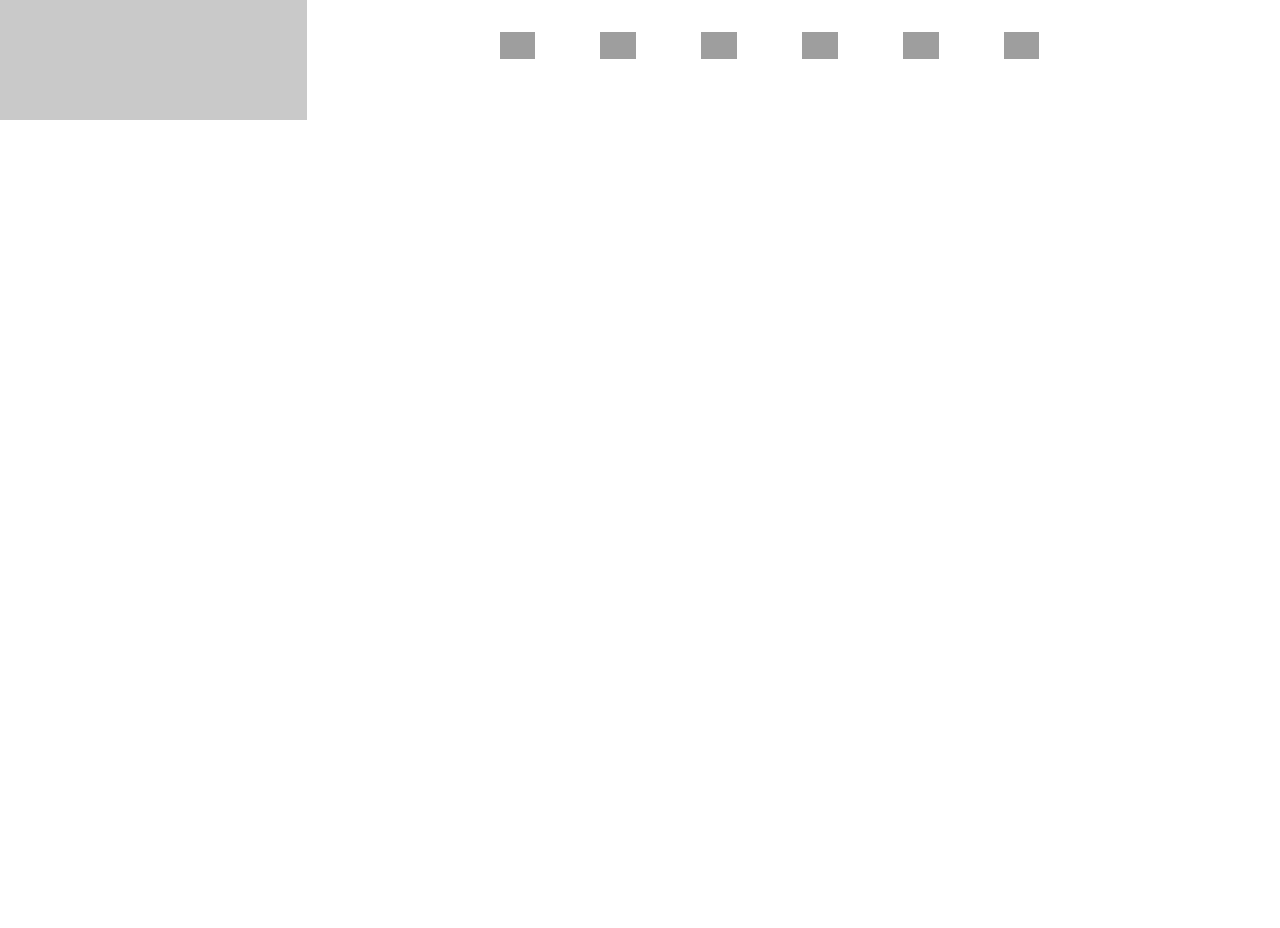
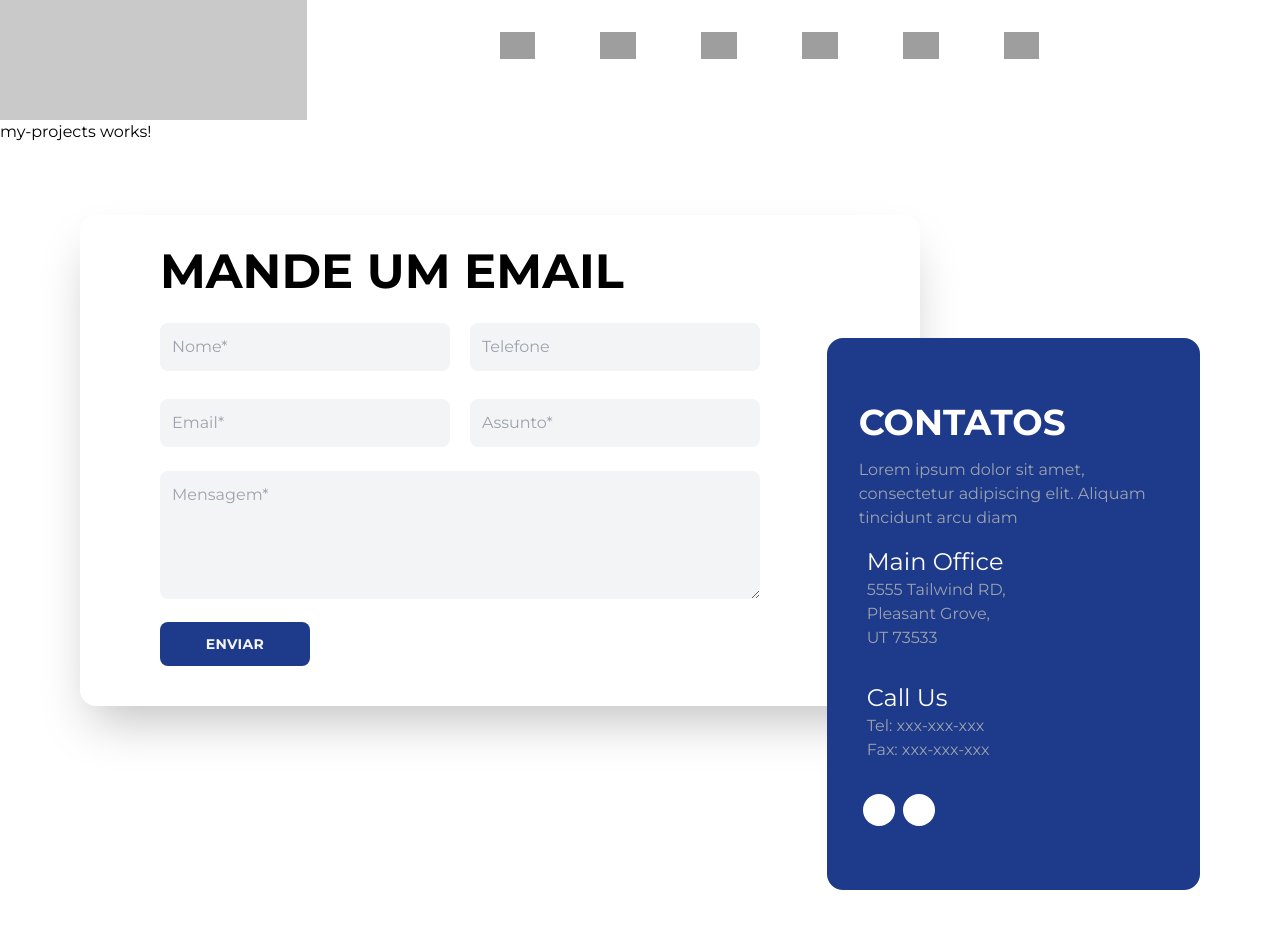
Before and after one commit to xJoaoPedro/portfolio-xjoaopedro, an Angular app: page / in a window 1280 px wide. Shown: the part 1400-2328 px from the top of the page. Before the commit the page ends 1520 px from the top, so only its background shows below. Built offline with nearby package versions, Linux system fonts and the light colour scheme; grey boxes are pictures that could not be loaded.

Commit message:
Work In Progress - View README

```diff
--- a/src/app/app.component.html
+++ b/src/app/app.component.html
@@ -5,6 +5,10 @@
 
   <app-about></app-about>
 
+  <app-my-projects></app-my-projects>
+
+  <app-contact></app-contact>
+
 </div>
 
 <router-outlet />
--- a/src/app/app.component.ts
+++ b/src/app/app.component.ts
@@ -4,13 +4,15 @@ import { HeaderComponent } from './header/header.component';
 import { RouterOutlet } from '@angular/router';
 import { FrontPageComponent } from './frontpage/frontpage.component';
 import { AboutComponent } from './about/about.component';
+import { ContactComponent } from './contact/contact.component';
+import { MyProjectsComponent } from './my-projects/my-projects.component';
 
 
 @Component({
   selector: 'app-root',
   templateUrl: './app.component.html',
   standalone: true,
-  imports: [HeaderComponent, RouterOutlet, FrontPageComponent, AboutComponent],
+  imports: [HeaderComponent, RouterOutlet, FrontPageComponent, AboutComponent, MyProjectsComponent, ContactComponent],
 })
 export class AppComponent implements OnInit {
   constructor(private themeService: ThemeService) {}
--- /dev/null
+++ b/src/app/contact/contact.component.html
@@ -0,0 +1,82 @@
+<div class="flex justify-center items-center w-full h-screen bg-white">
+
+    <div class="container mx-auto my-4 px-4 lg:px-20">
+
+        <form (ngSubmit)="sendEmail(contactForm)" #contactForm="ngForm"
+            class="w-full p-8 my-4 md:px-12 lg:w-9/12 lg:pl-20 lg:pr-40 mr-auto rounded-2xl shadow-2xl">
+            <div class="flex">
+                <h1 class="font-bold uppercase text-5xl">Mande um email</h1>
+            </div>
+
+            <div class="grid grid-cols-1 gap-5 md:grid-cols-2 mt-5">
+                <input
+                    class="w-full bg-gray-100 text-gray-900 mt-2 p-3 rounded-lg focus:outline-none focus:shadow-outline"
+                    type="text" placeholder="Nome*" name="name" [(ngModel)]="formData.name" />
+                <input
+                    class="w-full bg-gray-100 text-gray-900 mt-2 p-3 rounded-lg focus:outline-none focus:shadow-outline"
+                    type="number" placeholder="Telefone" name="phone" [(ngModel)]="formData.phone" />
+                <input
+                    class="w-full bg-gray-100 text-gray-900 mt-2 p-3 rounded-lg focus:outline-none focus:shadow-outline"
+                    type="email" placeholder="Email*" id="fromEmail" name="from_email" ngModel required
+                    [(ngModel)]="formData.from_email" />
+                <input
+                    class="w-full bg-gray-100 text-gray-900 mt-2 p-3 rounded-lg focus:outline-none focus:shadow-outline"
+                    type="email" placeholder="Assunto*" id="subject" name="subject" ngModel required
+                    [(ngModel)]="formData.subject" />
+            </div>
+            <div class="my-4">
+                <textarea placeholder="Mensagem*"
+                    class="w-full h-32 bg-gray-100 text-gray-900 mt-2 p-3 rounded-lg focus:outline-none focus:shadow-outline"
+                    id="message" name="message" rows="5" ngModel required [(ngModel)]="formData.message"></textarea>
+            </div>
+            <div class="my-2 w-1/2 lg:w-1/4">
+                <button class="cursor-pointer uppercase text-sm font-bold tracking-wide bg-blue-900 text-gray-100 p-3 rounded-lg w-full
+                      focus:outline-none focus:shadow-outline" type="submit" [disabled]="contactForm.invalid">
+                    Enviar
+                </button>
+            </div>
+        </form>
+
+        <div class=" w-full lg:-mt-96 lg:w-2/6 px-8 py-12 ml-auto bg-blue-900 rounded-2xl">
+            <div class="flex flex-col text-white">
+                <h1 class="font-bold uppercase text-4xl my-4">Contatos</h1>
+                <p class="text-gray-400">Lorem ipsum dolor sit amet, consectetur adipiscing elit. Aliquam
+                    tincidunt arcu diam
+                </p>
+
+                <div class="flex my-4 w-2/3 lg:w-1/2">
+                    <div class="flex flex-col">
+                        <i class="fas fa-map-marker-alt pt-2 pr-2"></i>
+                    </div>
+                    <div class="flex flex-col">
+                        <h2 class="text-2xl">Main Office</h2>
+                        <p class="text-gray-400">5555 Tailwind RD, Pleasant Grove, UT 73533</p>
+                    </div>
+                </div>
+
+                <div class="flex my-4 w-2/3 lg:w-1/2">
+                    <div class="flex flex-col">
+                        <i class="fas fa-phone-alt pt-2 pr-2"></i>
+                    </div>
+                    <div class="flex flex-col">
+                        <h2 class="text-2xl">Call Us</h2>
+                        <p class="text-gray-400">Tel: xxx-xxx-xxx</p>
+                        <p class="text-gray-400">Fax: xxx-xxx-xxx</p>
+                    </div>
+                </div>
+
+                <div class="flex my-4 w-2/3 lg:w-1/2">
+                    <a href="https://www.facebook.com/ENLIGHTENEERING/" target="_blank" rel="noreferrer"
+                        class="rounded-full bg-white h-8 w-8 inline-block mx-1 text-center pt-1">
+                        <i class="fab fa-facebook-f text-blue-900"></i>
+                    </a>
+                    <a href="https://www.linkedin.com/company/enlighteneering-inc-" target="_blank" rel="noreferrer"
+                        class="rounded-full bg-white h-8 w-8 inline-block mx-1 text-center pt-1">
+                        <i class="fab fa-linkedin-in text-blue-900"></i>
+                    </a>
+                </div>
+            </div>
+        </div>
+    </div>
+
+</div>
--- /dev/null
+++ b/src/app/contact/contact.component.ts
@@ -0,0 +1,51 @@
+import { Component } from '@angular/core';
+import { FormsModule } from '@angular/forms';
+import emailjs from '@emailjs/browser';
+import { Subject } from 'rxjs';
+
+@Component({
+  selector: 'app-contact',
+  standalone: true,
+  imports: [FormsModule],
+  templateUrl: './contact.component.html'
+})
+export class ContactComponent {
+  formData = {
+    name: '',
+    from_email: '',
+    subject: '',
+    message: '',
+    phone: '',
+  };
+
+  constructor() {
+    emailjs.init('nxg-yD77C077gzAlo');
+  }
+
+  sendEmail(form: any) {
+    const serviceId = 'service_ta42lcr';
+    const templateId = 'template_u2w3jws';
+
+    const templateParams = {
+      name: this.formData.name,
+      from_email: this.formData.from_email,
+      subject: this.formData.subject,
+      message: this.formData.message,
+      phone: this.formData.phone || 'Não informado',
+    };
+
+    emailjs
+      .send(serviceId, templateId, templateParams)
+      .then(
+        (response) => {
+          console.log('E-mail enviado com sucesso!', response);
+          alert('E-mail enviado com sucesso!');
+          form.reset();
+        },
+        (error) => {
+          console.error('Erro ao enviar e-mail:', error);
+          alert('Erro ao enviar e-mail, tente novamente.');
+        }
+      );
+  }
+}
--- /dev/null
+++ b/src/app/my-projects/my-projects.component.html
@@ -0,0 +1 @@
+<p>my-projects works!</p>
--- a/src/app/projects/projects.component.html
+++ /dev/null
@@ -1 +0,0 @@
-<p>projects works!</p>
```
Also changed, not shown: src/app/my-projects/my-projects.component.ts (added, +12 -0 lines), src/app/projects/projects.component.ts (deleted, +0 -12 lines), src/app/my-projects/my-projects.component.css (added), 1 other file (tests, documents, lock files or other folders).
